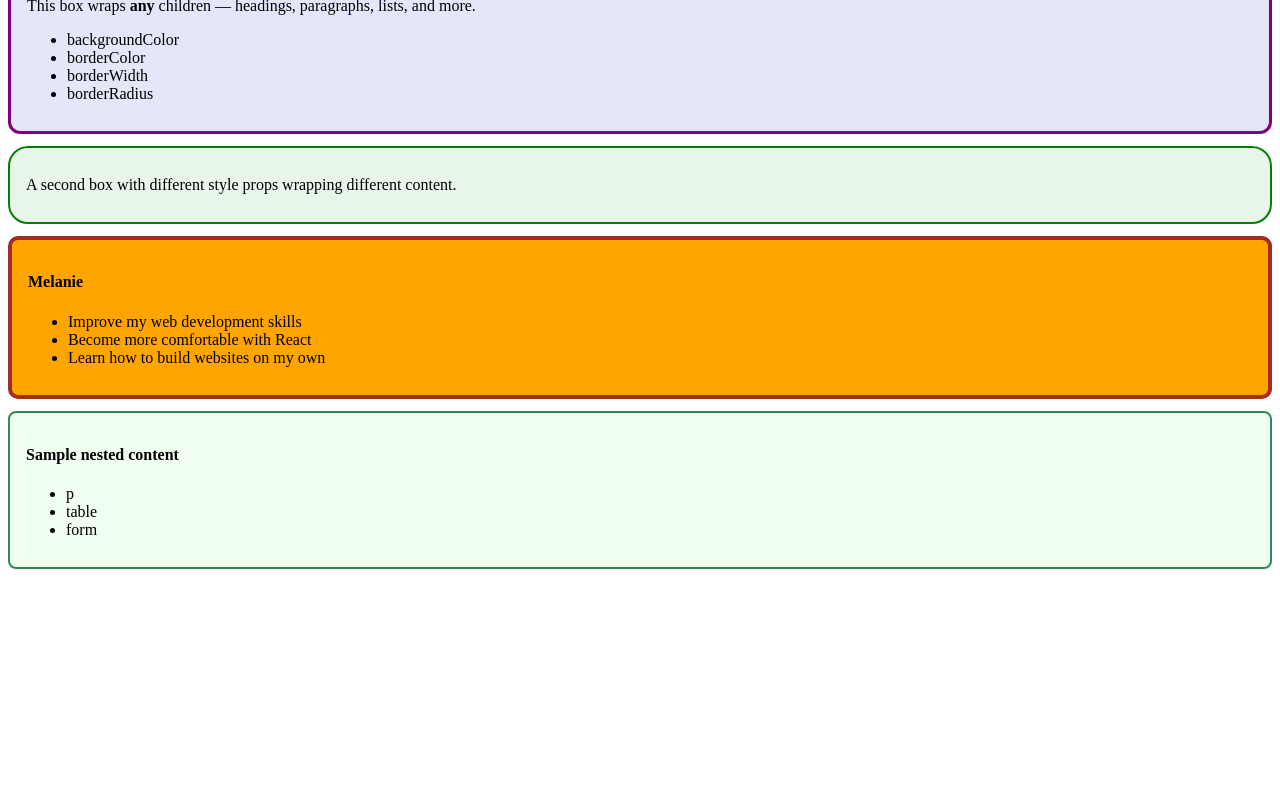
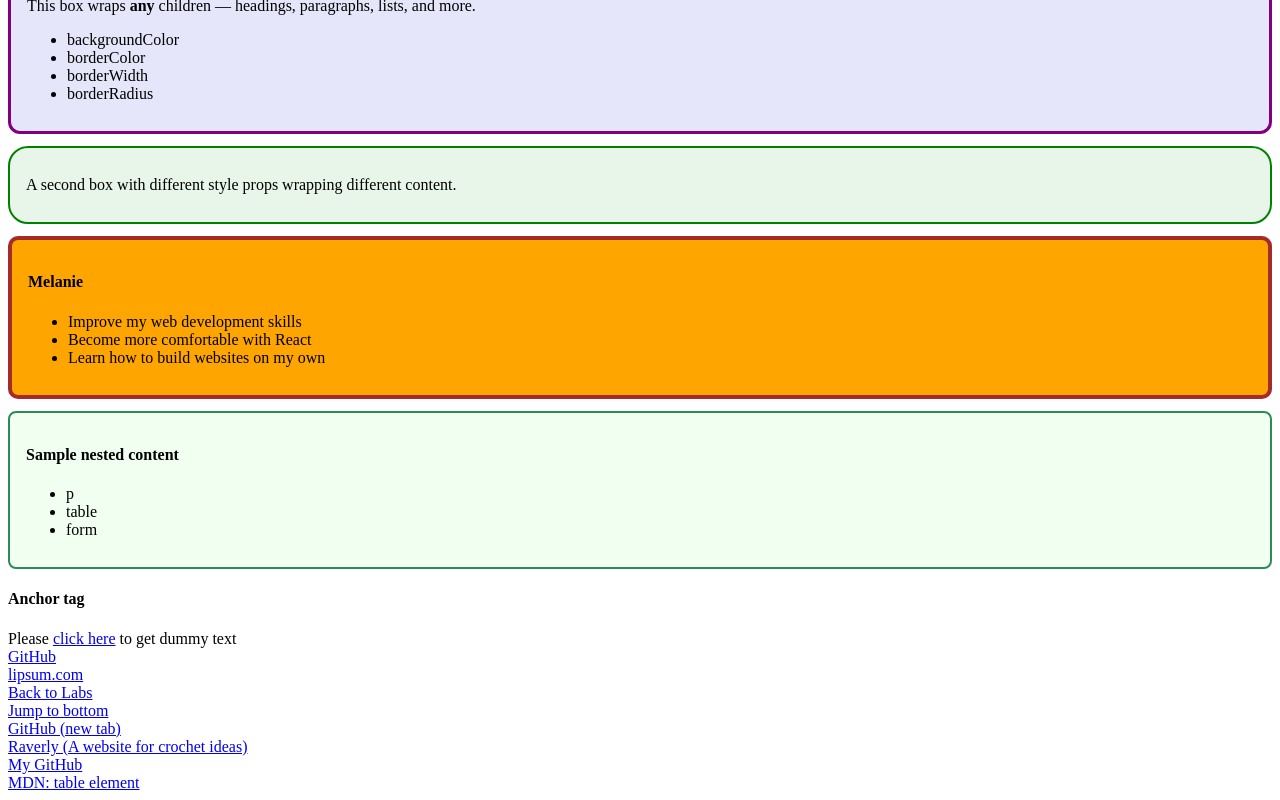
Before and after one commit to melanielochrie/kambaz-next-js-Fall-2026, a Next.js app: page /labs/lab1 in a window 1280 px wide. Shown: the part 5441-6241 px from the top of the page. Before the commit the page ends 6022 px from the top, so only its background shows below. Built offline with nearby package versions, Linux system fonts and the light colour scheme.

Commit message:
Complete Navigation with Anchor Tag

```diff
--- /dev/null
+++ b/app/labs/lab1/AnchorTag.tsx
@@ -0,0 +1,62 @@
+export default function AnchorTag() {
+    return (
+        <>
+            <h4>Anchor tag</h4>
+            Please{" "}
+            <a href="https://www.lipsum.com" id="wd-lipsum">
+                click here
+            </a>{" "}
+            to get dummy text
+            <br />
+            <a href="https://github.com/jannunzi" id="wd-github">
+                GitHub
+            </a>
+            <br />
+            {/* Absolute — another site */}
+            <a href="https://www.lipsum.com">lipsum.com</a>
+            <br />
+            {/* Relative — same site */}
+            <a href="/labs">Back to Labs</a>
+            <br />
+            {/* Fragment — same page, scroll to id */}
+            <a href="#wd-anchor-bottom">Jump to bottom</a>
+            <br />
+            {/* New tab + safer external link */}
+            <a
+                href="https://github.com/jannunzi"
+                target="_blank"
+                rel="noreferrer"
+            >
+                GitHub (new tab)
+            </a>
+            <br />
+
+            <a
+                href="https://www.ravelry.com/account/login" id="wd-your-link">
+                Raverly (A website for crochet ideas)
+            </a>
+
+            <br />
+
+            <a
+                href="https://github.com/melanielochrie"
+                id="wd-your-github"
+                target="_blank"
+                rel="noreferrer"
+            >
+                My GitHub
+            </a>
+
+            <br />
+
+            <a
+                href="https://developer.mozilla.org/en-US/docs/Web/HTML/Element/table"
+                id="wd-ai-link"
+                target="_blank"
+                rel="noreferrer"
+            >
+                MDN: table element
+            </a>
+        </>
+    );
+}
--- a/app/labs/lab1/page.tsx
+++ b/app/labs/lab1/page.tsx
@@ -6,6 +6,7 @@
 import Forms from "./forms/Forms";
 import HighlightedParagraphLab from "./HighlightedParagraph";
 import HighlightedBoxLab from "./HighlightedBox";
+import AnchorTag from "./AnchorTag";
 
 export default function Lab1() {
     return (
@@ -20,6 +21,7 @@
             <Forms />
             <HighlightedParagraphLab />
             <HighlightedBoxLab />
+            <AnchorTag />
 
 
             {/* do the next exercise here */}
```
